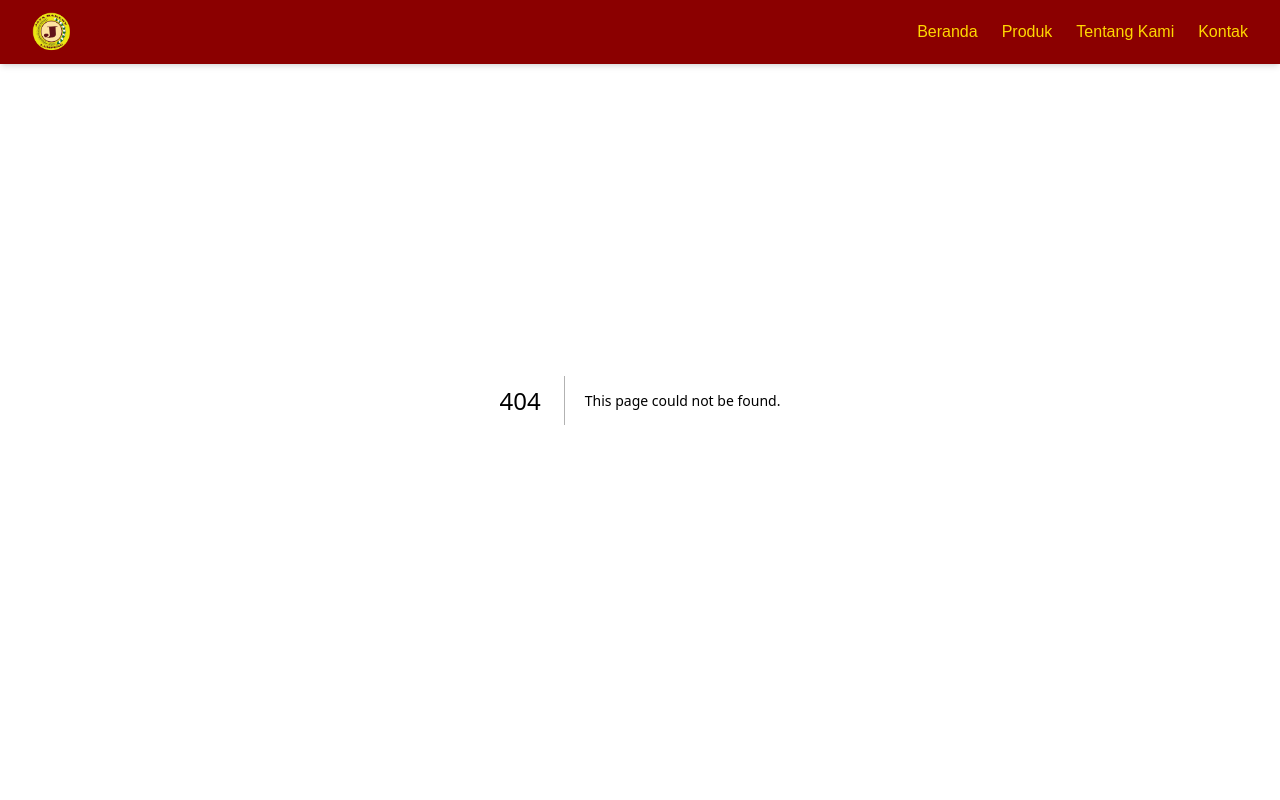
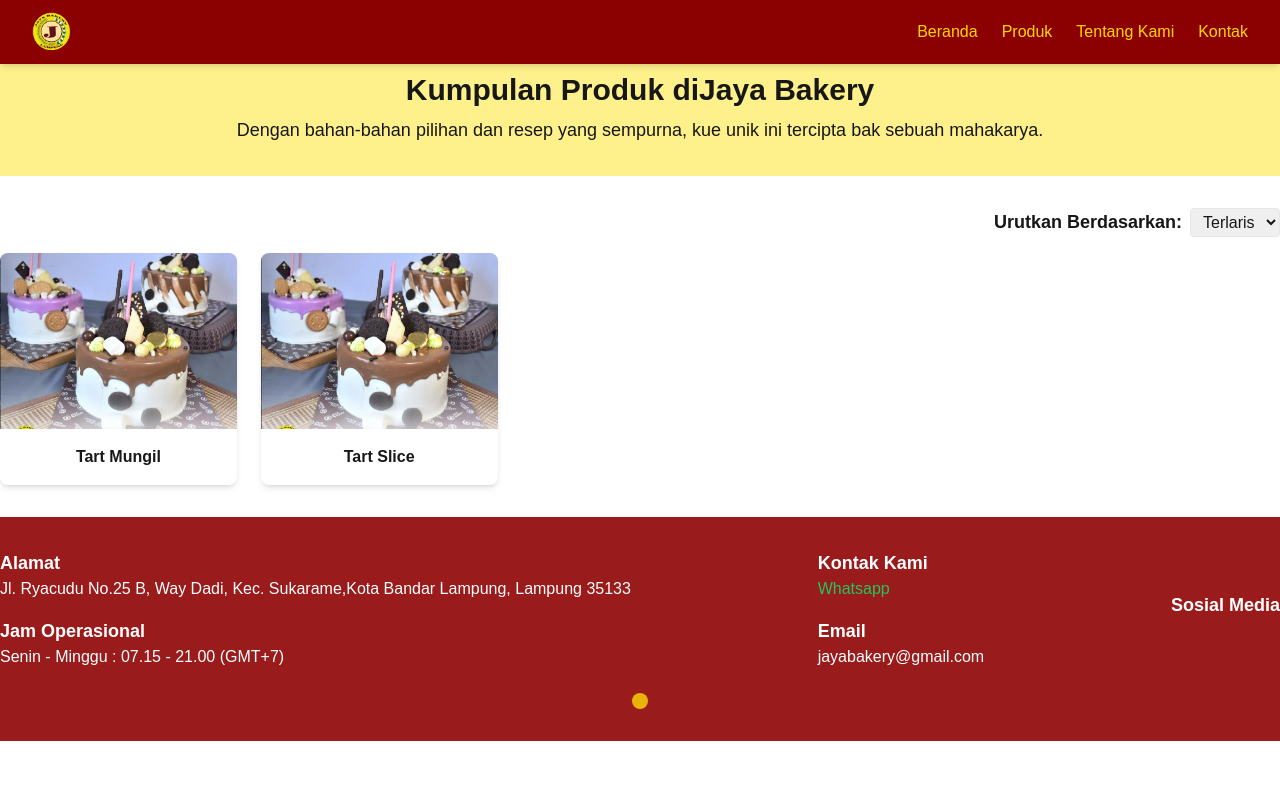
Before and after one commit to jefritirta30/nirwana-santika, a Next.js app: page /produk in a window 1280 px wide. Before the commit this address had no page. Shown: the top 800 px of the page. Built offline with nearby package versions, Linux system fonts and the light colour scheme.

Commit message:
azis : membuat halaman produk

```diff
--- /dev/null
+++ b/app/produk/page.tsx
@@ -0,0 +1,37 @@
+import Card from "@/components/Card";
+import dummyData from "@/components/data/dummydataproduk.json"
+
+const page = () => {
+  return (
+    <>
+      <main className="bg-yellow-200 py-8">
+        <div className="container mx-auto text-center mt-10">
+          <h1 className="text-3xl font-bold">
+            Kumpulan Produk di
+            <span className="text-maroon-800">Jaya Bakery</span>
+          </h1>
+          <p className="mt-2 text-lg">
+            Dengan bahan-bahan pilihan dan resep yang sempurna, kue unik ini
+            tercipta bak sebuah mahakarya.
+          </p>
+        </div>
+      </main>
+      <section className="container mx-auto py-8">
+        <div className="flex justify-end mb-4">
+          <label className="mr-2 text-lg font-semibold">
+            Urutkan Berdasarkan:
+          </label>
+          <select className="border rounded px-2 py-1" id="sort">
+            <option value="terlaris">Terlaris</option>
+          </select>
+        </div>
+        <div className="grid grid-cols-1 sm:grid-cols-2 lg:grid-cols-3 xl:grid-cols-5 gap-6">
+          {dummyData.map((item) => (
+            <Card key={item.id} data={item} />
+          ))}
+        </div>
+      </section>
+    </>
+  );
+};
+export default page;
--- a/components/Navbar.tsx
+++ b/components/Navbar.tsx
@@ -24,7 +24,9 @@ const Navbar: React.FC = () => {
           {/* Menu Items */}
           <div className="hidden md:flex space-x-6">
             <a href="#" className="text-[#FFD700] hover:text-white">Beranda</a>
-            <a href="#" className="text-[#FFD700] hover:text-white">Produk</a>
+            <Link className="text-[#FFD700] hover:text-white" href="/produk">
+              Produk
+            </Link>
             <Link className="text-[#FFD700] hover:text-white" href="/tentang-kami">
               Tentang Kami
             </Link>
--- /dev/null
+++ b/components/data/dummydataproduk.json
@@ -0,0 +1,12 @@
+[
+    {
+        "id": 1,
+        "name": "Tart Mungil",
+        "image": "/images/TartMungil.png"
+    },
+    {
+        "id": 2,
+        "name": "Tart Slice",
+        "image": "/images/TartMungil.png"
+    }
+]
```
